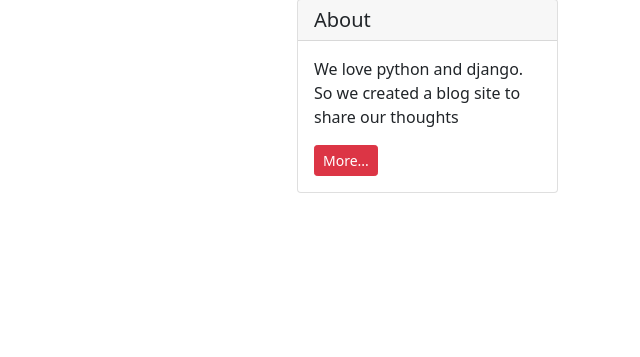
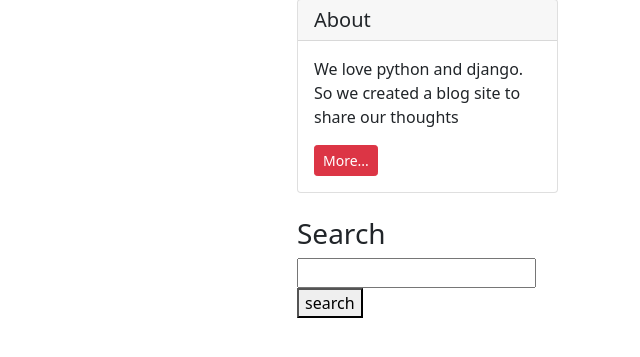
Before and after one commit to amirhosseinpq021/blog_website, a Django app: page / in a window 1280 px wide. Shown: the part 251-608 px from the top of the page, without its empty margins (640-1280 px from the left). Run offline with Django 5.2, Linux system fonts and the light colour scheme; data that the repository does not hold is empty.

Commit message:
add search box

```diff
--- a/blog/templates/blog/posts_list.html
+++ b/blog/templates/blog/posts_list.html
@@ -8,6 +8,7 @@
 
 
 {% block content %}
+
     <div class="container mt-4">
         <div class="row">
             <div class="col-9">
@@ -19,7 +20,7 @@
                     <div class="card shadow-sm my-3">
                         <div class="card-body">
                             <h5 class="card-title">{{ post.title }}</h5>
-                            <h6 class="card-title">{{ post.date_created | timesince}} Ago </h6>
+                            <h6 class="card-title">{{ post.date_created | timesince }} Ago </h6>
                             <h5 class="card-title">status | {{ post.status }}</h5>
                             <h6 class="card-subtitle mb-2 text-muted small py-2">BY : {{ post.author }}</h6>
                             <p class="card-text py-3">
@@ -27,8 +28,8 @@
                             </p>
                             <a href="{% url 'post_detail' post.pk %}" class="btn btn-sm btn-success">Read More</a>
                             {% if user.username == post.author.username %}
-                            <a href="{% url 'edit_post' post.pk %}" class="btn btn-sm btn-warning">Edit Post</a>
-                            <a href="{% url 'delete_post' post.pk %}" class="btn btn-sm btn-info">Delete Post</a>
+                                <a href="{% url 'edit_post' post.pk %}" class="btn btn-sm btn-warning">Edit Post</a>
+                                <a href="{% url 'delete_post' post.pk %}" class="btn btn-sm btn-info">Delete Post</a>
                             {% endif %}
 
 
@@ -52,7 +53,20 @@
                     </div>
                 </div>
 
+                    <!--search box-->
+                    <h3 class="sidebar-title">Search</h3>
+                    <div class="sidebar-item search-form">
+
+                        <form action="{% url 'search_posts' %}" method="GET">
+                            <input type="text" name="keyword">
+                            <button type="submit">search</button>
+                        </form>
+
+                    </div>
+
+
             </div>
+
+
         </div>
-    </div>
-{% endblock content%}
+{% endblock content %}
--- a/blog/urls.py
+++ b/blog/urls.py
@@ -18,4 +18,7 @@ urlpatterns = [
     # path('delete/<int:pk>/', views.delete_post, name='delete_post'),  # function
     path('delete/<int:pk>/', views.DeletePostView.as_view(), name='delete_post'),  # class based view
 
+    # search box
+    path('search/', views.search_posts, name='search_posts'),
+
 ]
--- a/blog/views.py
+++ b/blog/views.py
@@ -5,6 +5,9 @@ from django.shortcuts import get_object_or_404
 
 from django.views import generic
 from django.urls import reverse_lazy
+
+from django.db.models import Q
+
 
 # Create your views here.
 
@@ -97,3 +100,16 @@ class DeletePostView(generic.DeleteView):
     model = Post
     template_name = 'blog/delete_post.html'
     success_url = reverse_lazy('posts_list')
+
+
+def search_posts(request):
+    keyword = request.GET.get('keyword')
+
+    blog_search = Post.objects.filter(
+        Q(title__icontains=keyword) | Q(text__icontains=keyword))
+
+    context = {
+        'blogs': blog_search,
+        'keyword': keyword,
+    }
+    return render(request, 'blog/search.html', context)
--- a/config/urls.py
+++ b/config/urls.py
@@ -26,4 +26,6 @@ urlpatterns = [
     path('accounts/', include('django.contrib.auth.urls')),  # login user and logout
     path('accounts/', include('accounts.urls')),  # login user and logout
 
+
+
 ]
```
Also changed, not shown: blog/templates/blog/search.html (added, +36 -0 lines).
